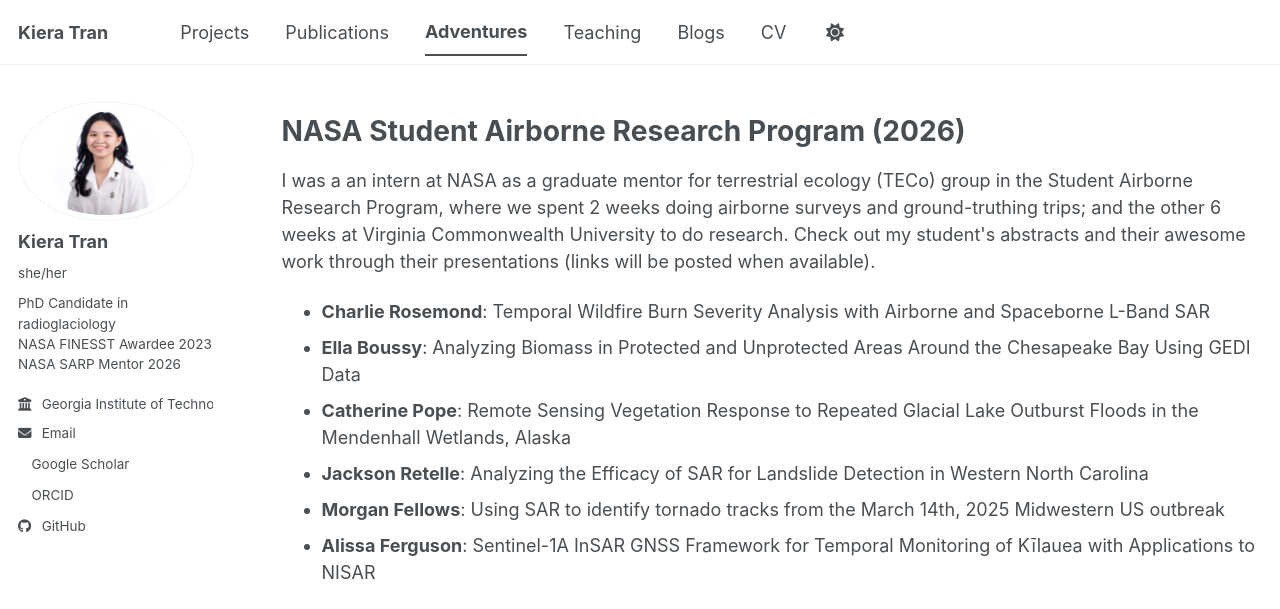
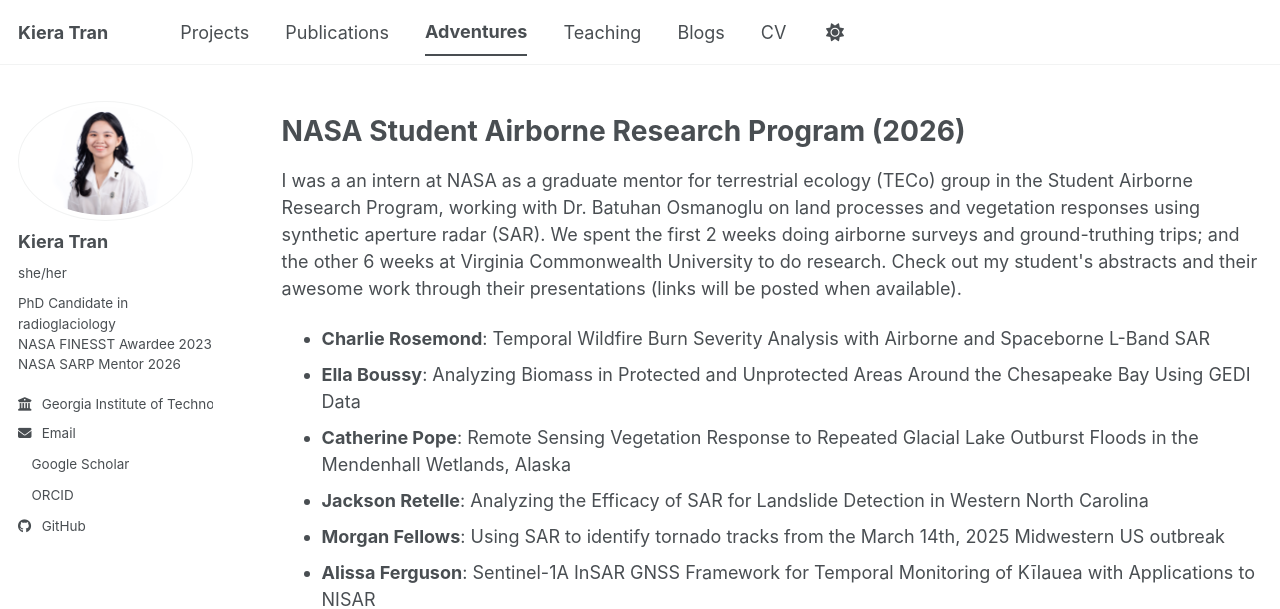
Before and after one commit to kieratran/kieratran.github.io, a Jekyll site: the page built from _pages/adventures.html, in a window 1280 px wide and 900 px high, cut to the strip 0-609 px from the top of the window. Built offline with Jekyll 4.4.1, drawn with Linux system fonts in a browser that asks for light colours; a style sheet for code colours, icons or effects is not loaded.

Commit message:
Update adventures.html

```diff
--- a/_pages/adventures.html
+++ b/_pages/adventures.html
@@ -5,9 +5,10 @@ author_profile: true
 ---
 <h1>NASA Student Airborne Research Program (2026)</h1>
 
-<p>I was a an intern at NASA as a graduate mentor for terrestrial ecology (TECo) group in the Student Airborne Research Program, where we spent
-2 weeks doing airborne surveys and ground-truthing trips; and the other 6 weeks at Virginia Commonwealth University to do research. Check
-out my student's abstracts and their awesome work through their presentations (links will be posted when available).</p>
+<p>I was a an intern at NASA as a graduate mentor for terrestrial ecology (TECo) group in the Student Airborne Research Program, working with
+Dr. Batuhan Osmanoglu on land processes and vegetation responses using synthetic aperture radar (SAR).
+We spent the first 2 weeks doing airborne surveys and ground-truthing trips; and the other 6 weeks at Virginia Commonwealth University to
+do research. Check out my student's abstracts and their awesome work through their presentations (links will be posted when available).</p>
 
 <ul>
   <li><strong>Charlie Rosemond</strong>: Temporal Wildfire Burn Severity Analysis with Airborne and Spaceborne L-Band SAR</li>
```
